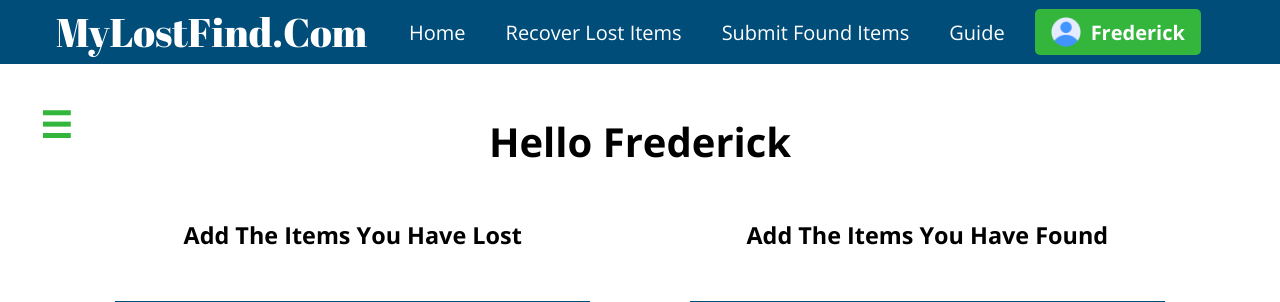
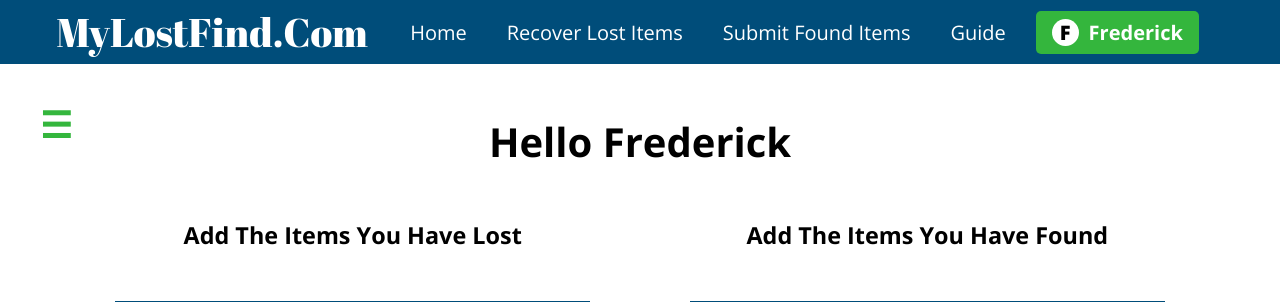
Before and after one commit to Derrick-Nuby/My-Lost-Find, a PHP site: page /user/user.html in a window 1280 px wide. Shown: the top 302 px of the page. Run offline with PHP 8.4, Linux system fonts and the light colour scheme; some libraries are stand-ins or nearby versions.

Commit message:
account top design

```diff
--- a/user/completed.html
+++ b/user/completed.html
@@ -26,7 +26,7 @@
                 <li><a href="../pages/submit.html">Submit Found Items</a></li>
                 <li><a href="../pages/howto.html">Guide</a></li>
                 <div class="account">
-                    <img src="../images/user.png" alt="">
+                    <span id="accountName">F</span>
                     <span><a href="./useraccount.html">Frederick</a></span>
                 </div>
             </ul>
--- a/user/index.html
+++ b/user/index.html
@@ -26,7 +26,7 @@
                 <li><a href="../pages/submit.html">Submit Found Items</a></li>
                 <li><a href="../pages/howto.html">Guide</a></li>
                 <div class="account">
-                    <img src="../images/user.png" alt="">
+                    <span id="accountName">F</span>
                     <span><a href="./useraccount.html">Frederick</a></span>
                 </div>
             </ul>
--- a/user/notifications.html
+++ b/user/notifications.html
@@ -26,7 +26,7 @@
                 <li><a href="../pages/submit.html">Submit Found Items</a></li>
                 <li><a href="../pages/howto.html">Guide</a></li>
                 <div class="account">
-                    <img src="../images/user.png" alt="">
+                    <span id="accountName">F</span>
                     <span><a href="./useraccount.html">Frederick</a></span>
                 </div>
             </ul>
--- a/user/user.css
+++ b/user/user.css
@@ -5,6 +5,15 @@
     --accent2: #34b63d;
     --black: #000000;
     --wbg: #ffffff;
+}
+
+
+#accountName {
+    background-color: var(--wbg);
+    padding: 0px 8px;
+    font-weight: 900;
+    border-radius: 50%;
+    /* color: var(--black); */
 }
 
 .sidelogo>a {
--- a/user/user.html
+++ b/user/user.html
@@ -26,7 +26,7 @@
                 <li><a href="../pages/submit.html">Submit Found Items</a></li>
                 <li><a href="../pages/howto.html">Guide</a></li>
                 <div class="account">
-                    <img src="../images/user.png" alt="">
+                    <span id="accountName">F</span>
                     <span><a href="./useraccount.html">Frederick</a></span>
                 </div>
             </ul>
--- a/user/useraccount.html
+++ b/user/useraccount.html
@@ -26,7 +26,7 @@
                 <li><a href="../pages/submit.html">Submit Found Items</a></li>
                 <li><a href="../pages/howto.html">Guide</a></li>
                 <div class="account">
-                    <img src="../images/user.png" alt="">
+                    <span id="accountName">F</span>
                     <span><a href="./useraccount.html">Frederick</a></span>
                 </div>
             </ul>
--- a/user/userfoundsubmissions.html
+++ b/user/userfoundsubmissions.html
@@ -26,7 +26,7 @@
                 <li><a href="../pages/submit.html">Submit Found Items</a></li>
                 <li><a href="../pages/howto.html">Guide</a></li>
                 <div class="account">
-                    <img src="../images/user.png" alt="">
+                    <span id="accountName">F</span>
                     <span><a href="./useraccount.html">Frederick</a></span>
                 </div>
             </ul>
--- a/user/userlostsubmissions.html
+++ b/user/userlostsubmissions.html
@@ -26,7 +26,7 @@
                 <li><a href="../pages/submit.html">Submit Found Items</a></li>
                 <li><a href="../pages/howto.html">Guide</a></li>
                 <div class="account">
-                    <img src="../images/user.png" alt="">
+                    <span id="accountName">F</span>
                     <span><a href="./useraccount.html">Frederick</a></span>
                 </div>
             </ul>
```
